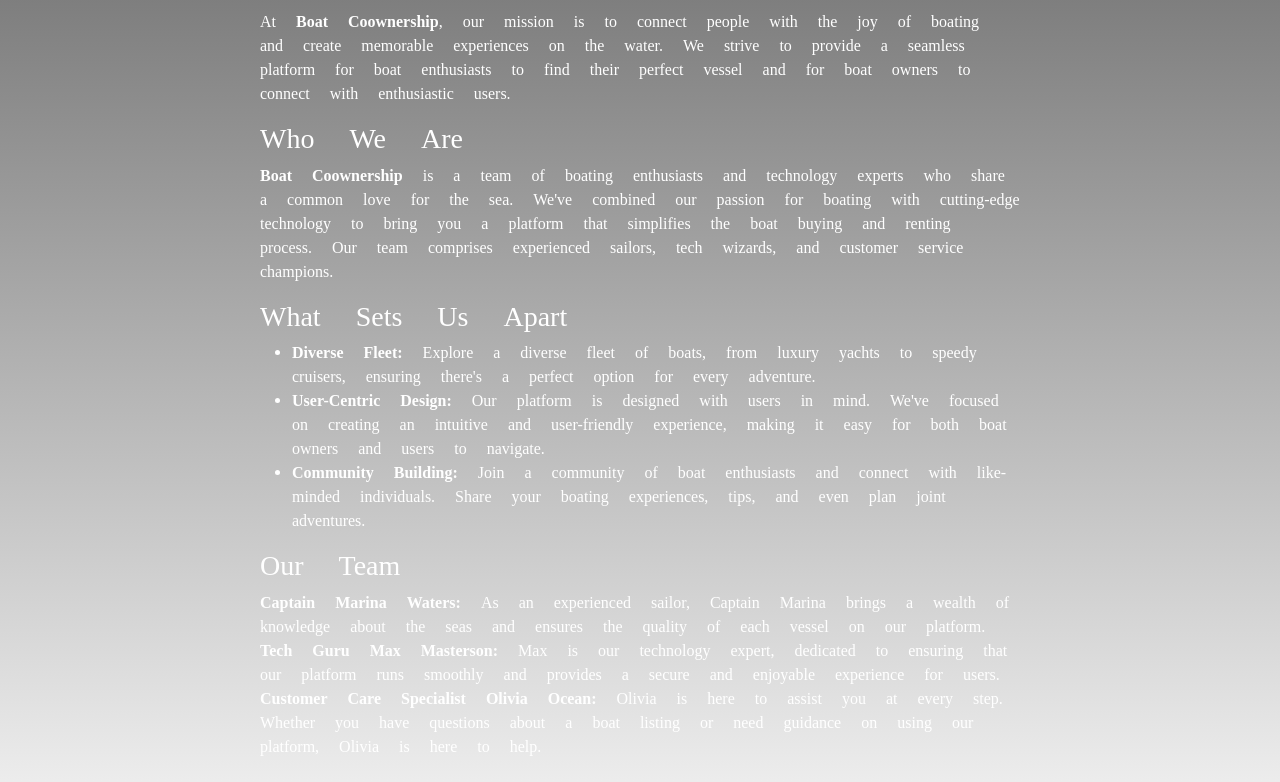
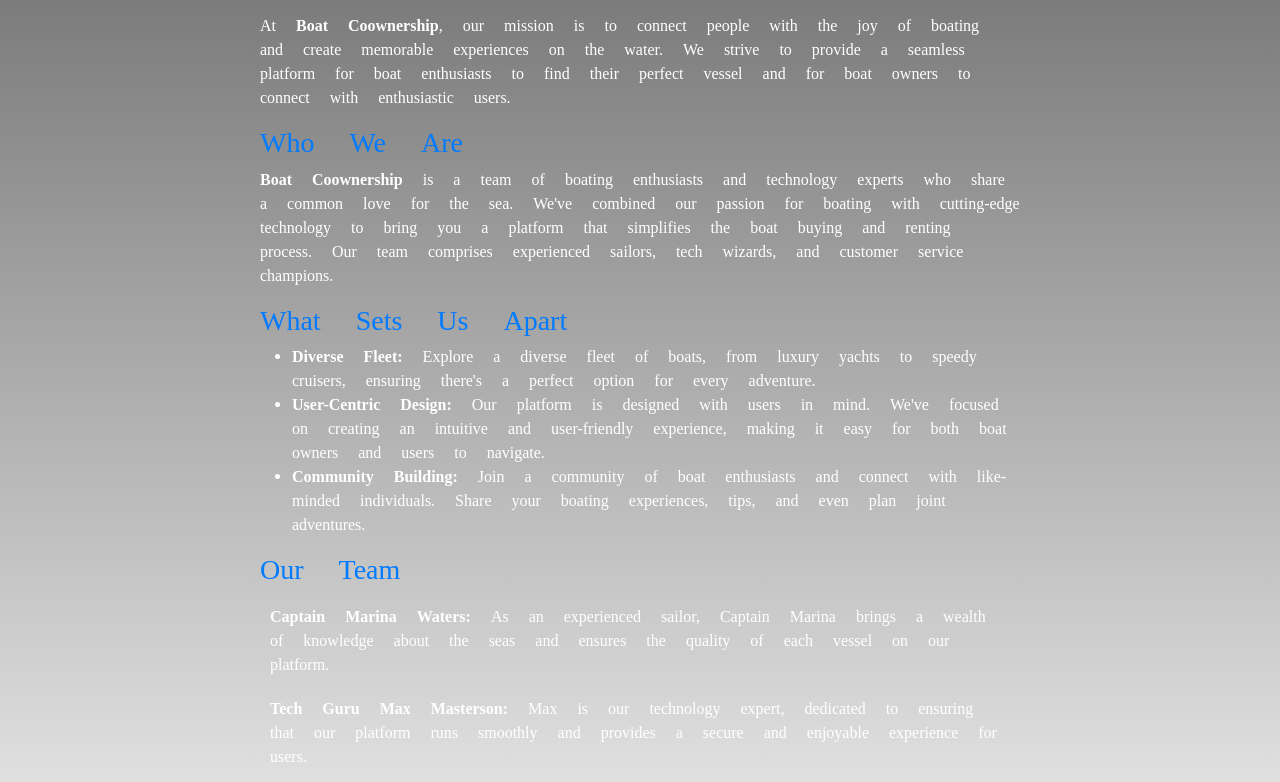
Before and after one commit to SakshamWebTeasor/Boats-Ownership, a Next.js app: page /About in a window 1280 px wide. Shown: the part 208-990 px from the top of the page. Built offline with nearby package versions, Linux system fonts and the light colour scheme.

Commit message:
About page design corrected

```diff
--- a/pages/About.tsx
+++ b/pages/About.tsx
@@ -1,7 +1,7 @@
 // AboutUs.tsx
 
 import React from "react";
-import styles from "../styles/Boats.module.css";
+import styles from "../styles/About.module.css";
 import Header from "@/Component/Header";
 
 const AboutUs: React.FC = () => {
@@ -11,7 +11,6 @@ const AboutUs: React.FC = () => {
       <div className={styles.aboutContent}>
         <section>
           <h2 className={styles.sectionHeader+" mt-3"}>About Us</h2>
-
           <p>Welcome to <strong>Boat Coownership</strong>!</p>
         </section>
 
--- a/styles/About.module.css
+++ b/styles/About.module.css
@@ -1,3 +1,5 @@
+/* About.module.css */
+
 .container {
   max-width: 800px;
   margin: 0 auto;
@@ -5,26 +7,26 @@
 }
 
 .aboutContent {
-  font-family: "Arial", sans-serif;
-  line-height: 1.6;
+  margin-top: 20px;
 }
 
 .sectionHeader {
-  color: #007bff;
+  color: #007bff; /* Bootstrap's primary color */
 }
 
+/* Style for team members */
 .teamMembers {
-  display: grid;
-  grid-template-columns: repeat(auto-fill, minmax(300px, 1fr));
-  gap: 20px;
+  display: flex;
+  flex-wrap: wrap;
 }
 
+.teamMembers > div {
+  margin: 10px;
+}
+
+/* Responsive styles */
 @media screen and (max-width: 768px) {
   .container {
     padding: 10px;
   }
-
-  .teamMembers {
-    grid-template-columns: 1fr;
-  }
 }
```
Also changed, not shown: pages/Boats.tsx (line endings or trailing spaces).
